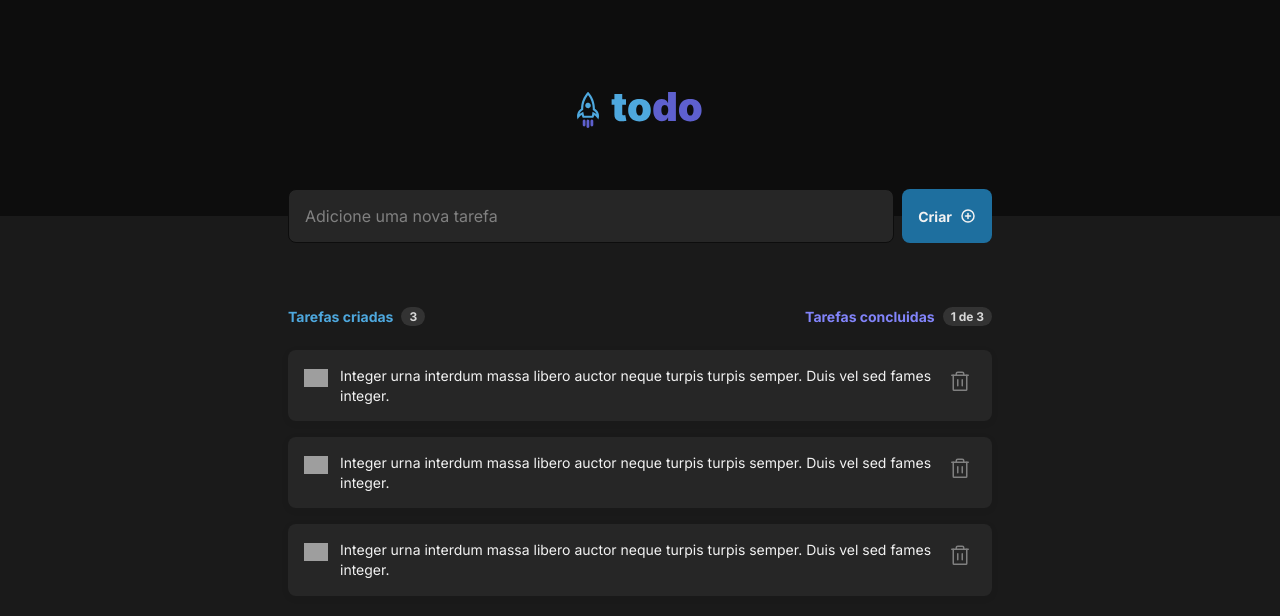
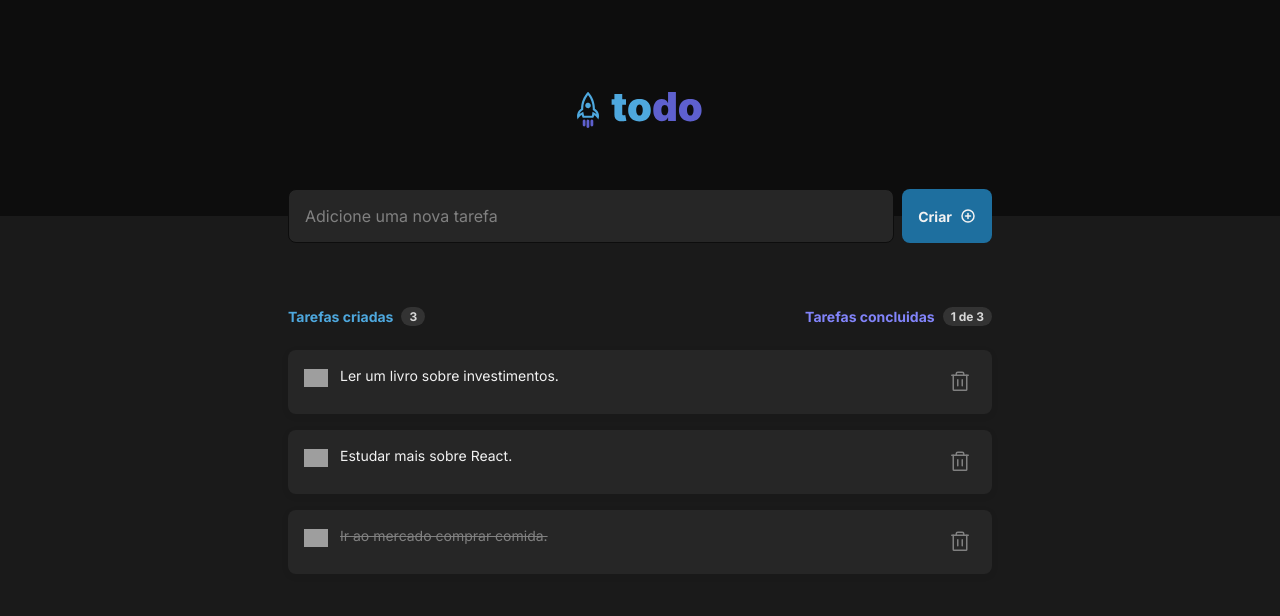
Before and after one commit to rafaasimi/rocketseat-ignite-react2022, a React (Vite) app in the folder projeto_1/desafios/todo-list/: page / in a window 1280 px wide. Shown: the top 616 px of the page. Built offline with nearby package versions, Linux system fonts and the light colour scheme; grey boxes are pictures that could not be loaded.

Commit message:
Adicionado valores dinamicos ao componente

```diff
--- a/projeto_1/desafios/todo-list/src/components/TaskList.tsx
+++ b/projeto_1/desafios/todo-list/src/components/TaskList.tsx
@@ -2,34 +2,34 @@ import { Trash } from 'phosphor-react';
 
 import styles from './TaskList.module.css';
 
-export function TaskList() {
+interface TaskListProps {
+  taskList: Task[];
+  onMarkTaskAsDone: (idTask: string) => void;
+  onDeleteTask: (idTask: string) => void;
+}
+
+interface Task {
+  id: string;
+  content: string;
+  isCompleted: boolean;
+}
+
+export function TaskList(props: TaskListProps) {
   return (
     <div className={styles.taskList}>
       <ul>
-        <li className={styles.taskItem}>
-          <input type="checkbox"/>
-          <p>Integer urna interdum massa libero auctor neque turpis turpis semper. Duis vel sed fames integer.</p>
-          <button>
-            <Trash size={'1.5rem'}/>
-          </button>
-        </li>
-
-        <li className={styles.taskItem}>
-          <input type="checkbox"/>
-          <p>Integer urna interdum massa libero auctor neque turpis turpis semper. Duis vel sed fames integer.</p>
-          <button>
-            <Trash size={'1.5rem'}/>
-          </button>
-        </li>
-
-        <li className={styles.taskItem}>
-          <input type="checkbox"/>
-          <p>Integer urna interdum massa libero auctor neque turpis turpis semper. Duis vel sed fames integer.</p>
-          <button>
-            <Trash size={'1.5rem'}/>
-          </button>
-        </li>
+        {props.taskList.map((task) => {
+          return (
+            <li className={styles.taskItem} key={task.id}>
+              <input type="checkbox" checked={task.isCompleted} onChange={() => props.onMarkTaskAsDone(task.id)}/>
+              <p>{task.content}</p>
+              <button onClick={() => props.onDeleteTask(task.id)}>
+                <Trash size={24} />
+              </button>
+            </li>
+          );
+        })}
       </ul>
     </div>
-  )
+  );
 }
```
